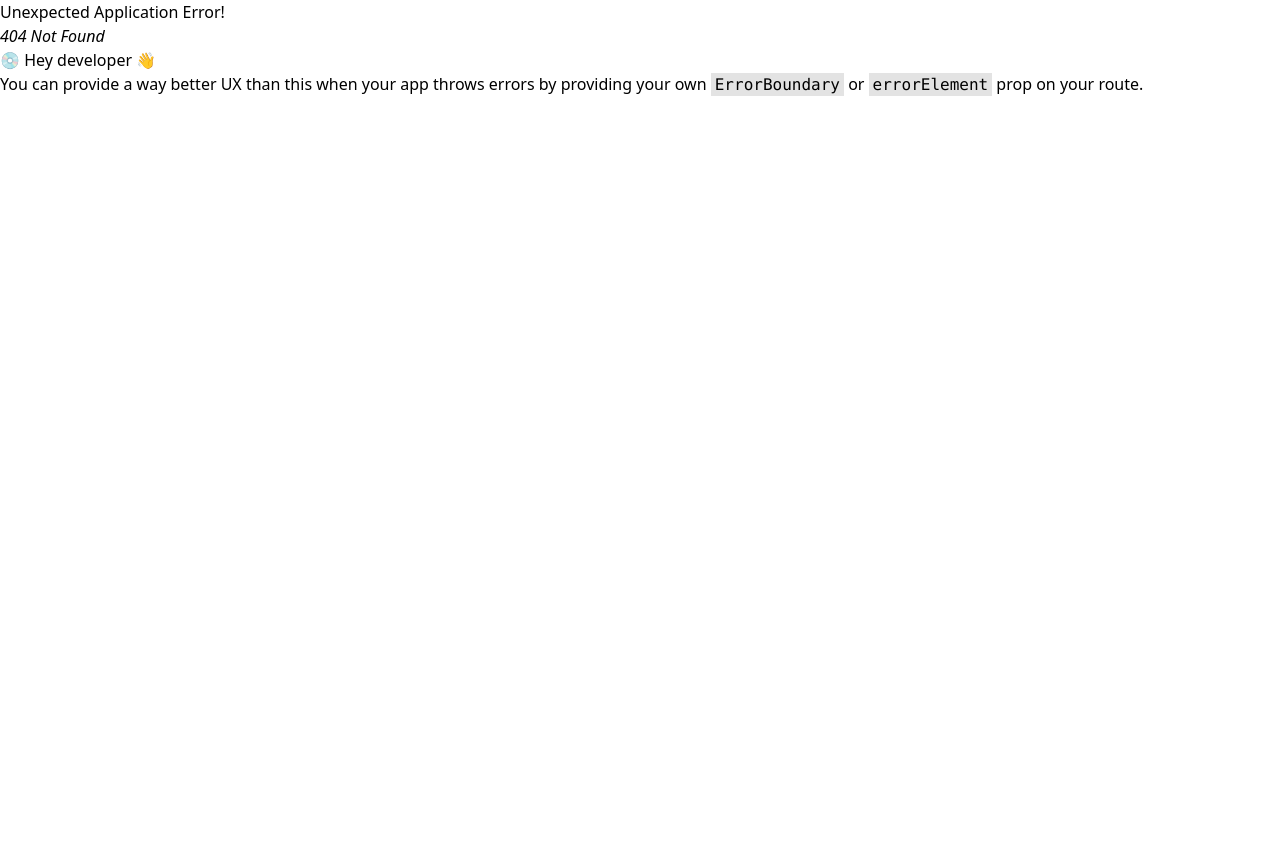
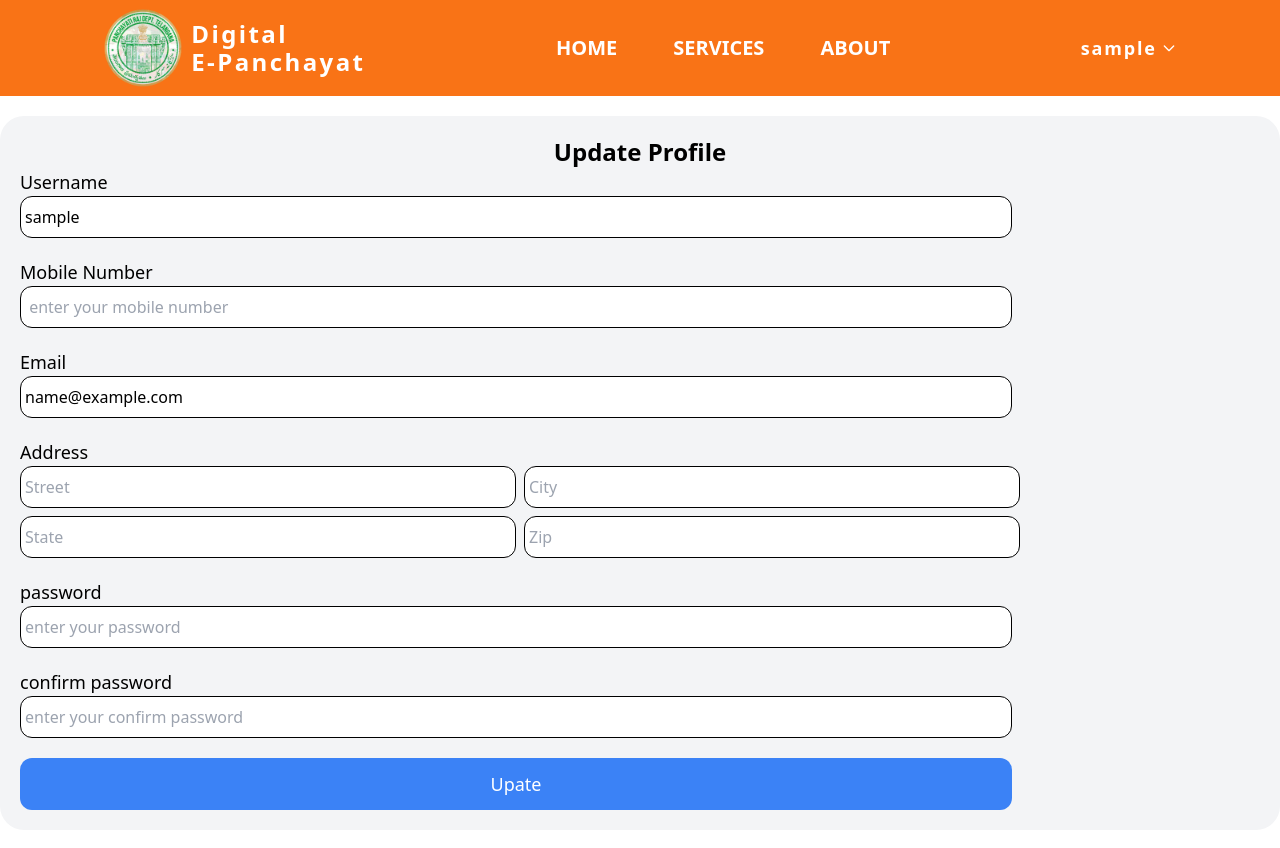
Before and after one commit to Naveenvk29/Digital-E-Gram-Panchayat, a React (Vite) app in the folder client/: page /profile in a window 1280 px wide. Before the commit this address had no page. Before the commit the page ends 800 px from the top, so only its background shows below. Built offline with nearby package versions, Linux system fonts and the light colour scheme; sample sign-in values are in the browser's storage.

Commit message:
add user Private and profile updater

```diff
--- a/client/src/main.jsx
+++ b/client/src/main.jsx
@@ -14,11 +14,21 @@
 import Login from "./pages/Auth/Login.jsx";
 import Register from "./pages/Auth/Register.jsx";
 
+// userRoutes
+import PrivateRoutes from "./pages/User/PrivateRoutes.jsx";
+import Profile from "./pages/User/Profile.jsx";
+
 const routes = createBrowserRouter(
   createRoutesFromElements(
     <Route path="" element={<App />}>
       <Route path="/login" element={<Login />} />
       <Route path="/register" element={<Register />} />
+
+      {/* user */}
+      <Route path="" element={<PrivateRoutes />}>
+        <Route path="/profile" element={<Profile />} />
+      </Route>
+
       {/* Add more routes */}
     </Route>
   )
--- /dev/null
+++ b/client/src/pages/User/PrivateRoutes.jsx
@@ -0,0 +1,9 @@
+import { useSelector } from "react-redux";
+import { Outlet, Navigate } from "react-router-dom";
+
+const PrivateRoutes = () => {
+  const { userInfo } = useSelector((state) => state.auth);
+  return userInfo ? <Outlet /> : <Navigate to="/login" replace />;
+};
+
+export default PrivateRoutes;
--- /dev/null
+++ b/client/src/pages/User/Profile.jsx
@@ -0,0 +1,178 @@
+import { useState, useEffect } from "react";
+import { useSelector, useDispatch } from "react-redux";
+// import { Link, useNavigate } from "react-router-dom";
+import { Setcredentials } from "../../redux/featuces/authSlice";
+import { useUpdatedCCurrentuserProfieMutation } from "../../redux/api/userApi";
+import { toast } from "react-toastify";
+// import Loader from "../../components/Loader";
+
+const Profile = () => {
+  const [username, setUsername] = useState("");
+  const [email, setEmail] = useState("");
+  const [password, setPassword] = useState("");
+  const [confirmPassword, setConfirmPassword] = useState("");
+  const [phone, setPhone] = useState("");
+
+  const [street, setStreet] = useState("");
+  const [city, setCity] = useState("");
+  const [state, setState] = useState("");
+  const [zip, setZip] = useState("");
+
+  const { userInfo } = useSelector((state) => state.auth);
+
+  const dispatch = useDispatch();
+  const [updateUser, { isLoading }] = useUpdatedCCurrentuserProfieMutation();
+
+  //   const navigate = useNavigate();
+
+  useEffect(() => {
+    if (userInfo) {
+      setUsername(userInfo.username);
+      setEmail(userInfo.email);
+      setPhone(userInfo.phone);
+      if (userInfo.address) {
+        setStreet(userInfo.address.street);
+        setCity(userInfo.address.city);
+        setState(userInfo.address.state);
+        setZip(userInfo.address.zip);
+      }
+    }
+  }, [userInfo]);
+
+  const handleSubmit = async (e) => {
+    e.preventDefault();
+    if (password !== confirmPassword) {
+      toast.error("Passwords do not match");
+      return;
+    }
+
+    try {
+      const res = await updateUser({
+        username,
+        email,
+        password,
+        phone,
+        address: { street, city, state, zip },
+      });
+      toast.success("Profile updated successfully");
+      dispatch(Setcredentials({ ...res }));
+    } catch (error) {
+      console.error(error);
+      toast.error("Failed to update profile");
+    }
+  };
+  return (
+    <div className="max-w-screen-xl mx-auto flex flex-col  p-5 rounded-3xl bg-gray-100 my-5 ">
+      <h1 className="text-2xl text-center font-bold">Update Profile</h1>
+      <form onSubmit={handleSubmit}>
+        <div className="flex flex-col  mb-5 ">
+          <label htmlFor="username" className="text-lg font-medium ">
+            Username
+          </label>
+          <input
+            type="text"
+            placeholder="enter your username"
+            value={username}
+            className="border border-black rounded-xl p5  py-2 px-1 w-[80%] "
+            onChange={(e) => setUsername(e.target.value)}
+          />
+        </div>
+        <div className="flex flex-col  mb-5 ">
+          <label htmlFor="Email" className="text-lg font-medium ">
+            Mobile Number
+          </label>
+          <input
+            type="number"
+            placeholder=" enter your mobile number"
+            value={phone}
+            className="border border-black rounded-xl p5  py-2 px-1 w-[80%] "
+            onChange={(e) => setPhone(e.target.value)}
+          />
+        </div>
+        <div className="flex flex-col  mb-5 ">
+          <label htmlFor="Email" className="text-lg font-medium ">
+            Email
+          </label>
+          <input
+            type="email"
+            placeholder=" enter your Email"
+            value={email}
+            className="border border-black rounded-xl p5  py-2 px-1 w-[80%] "
+            onChange={(e) => setEmail(e.target.value)}
+          />
+        </div>
+        <div className="mb-5">
+          <label htmlFor="password" className="text-lg font-medium ">
+            Address
+          </label>
+          <div className="flex flex-wrap gap-2">
+            <input
+              type="text"
+              placeholder="Street"
+              value={street}
+              className="border border-black rounded-xl p5  py-2 px-1 w-[40%] "
+              onChange={(e) => setStreet(e.target.value)}
+            />
+            <input
+              type="text"
+              placeholder="City"
+              value={city}
+              className="border border-black rounded-xl p5  py-2 px-1 w-[40%] "
+              onChange={(e) => setCity(e.target.value)}
+            />
+            <input
+              type="text"
+              placeholder="State"
+              value={state}
+              className="border border-black rounded-xl p5  py-2 px-1 w-[40%]"
+              onChange={(e) => setState(e.target.value)}
+            />
+            <input
+              type="text"
+              placeholder="Zip"
+              value={zip}
+              className="border border-black rounded-xl p5  py-2 px-1 w-[40%]"
+              onChange={(e) => setZip(e.target.value)}
+            />
+          </div>
+        </div>
+
+        <div className="flex flex-col  mb-5 ">
+          <label htmlFor="password" className="text-lg font-medium ">
+            password
+          </label>
+          <input
+            type="password"
+            placeholder="enter your password"
+            value={password}
+            className="border border-black rounded-xl p5  py-2 px-1 w-[80%] "
+            onChange={(e) => setPassword(e.target.value)}
+          />
+        </div>
+        <div className="flex flex-col  mb-5 ">
+          <label htmlFor="password" className="text-lg font-medium ">
+            confirm password
+          </label>
+          <input
+            type="password"
+            placeholder="enter your confirm password"
+            value={confirmPassword}
+            className="border border-black rounded-xl p5  py-2 px-1 w-[80%] "
+            onChange={(e) => setConfirmPassword(e.target.value)}
+          />
+        </div>
+        <button
+          type="submit"
+          className={`w-[80%] py-3 px-5 rounded-xl text-white text-lg font-medium bg-blue-500 hover:bg-blue-600 ${
+            isLoading ? "opacity-50 cursor-not-allowed" : ""
+          }`}
+          disabled={isLoading}
+        >
+          Upate
+        </button>
+      </form>
+    </div>
+  );
+};
+
+export default Profile;
```
